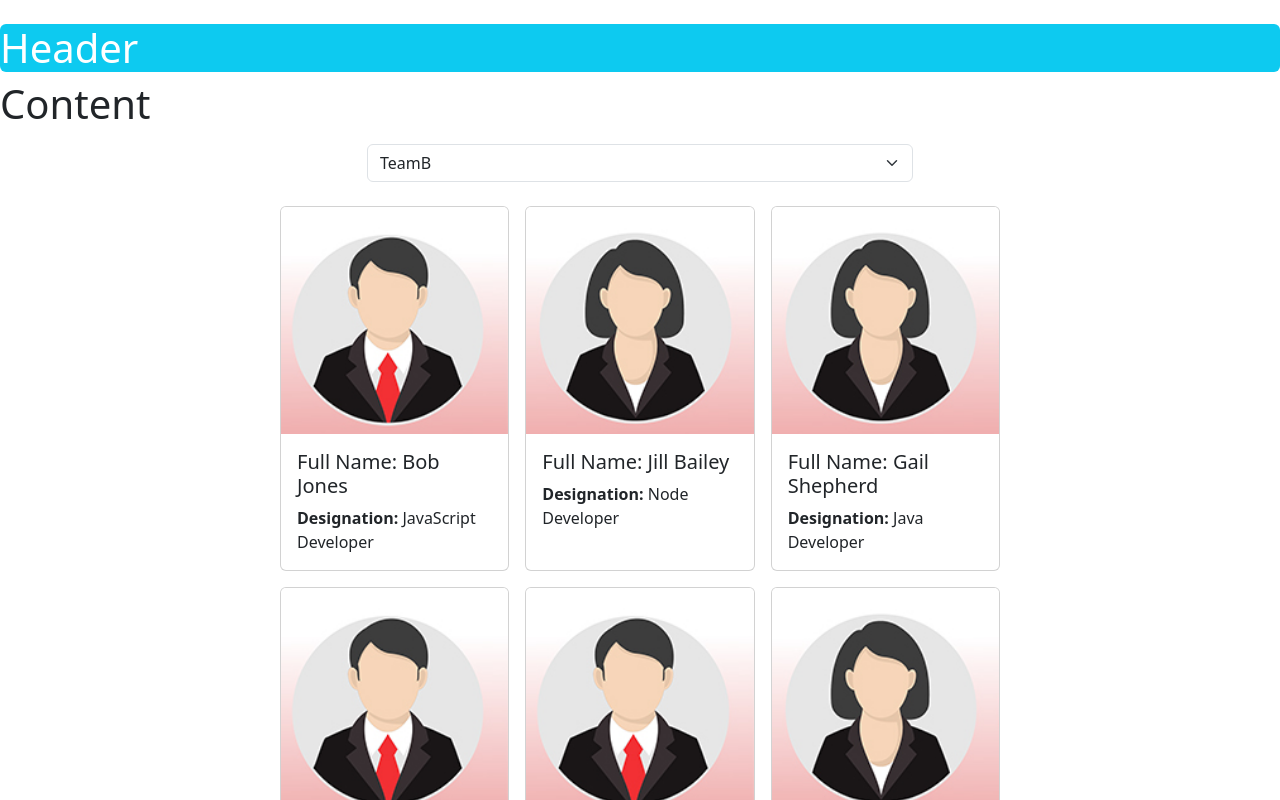
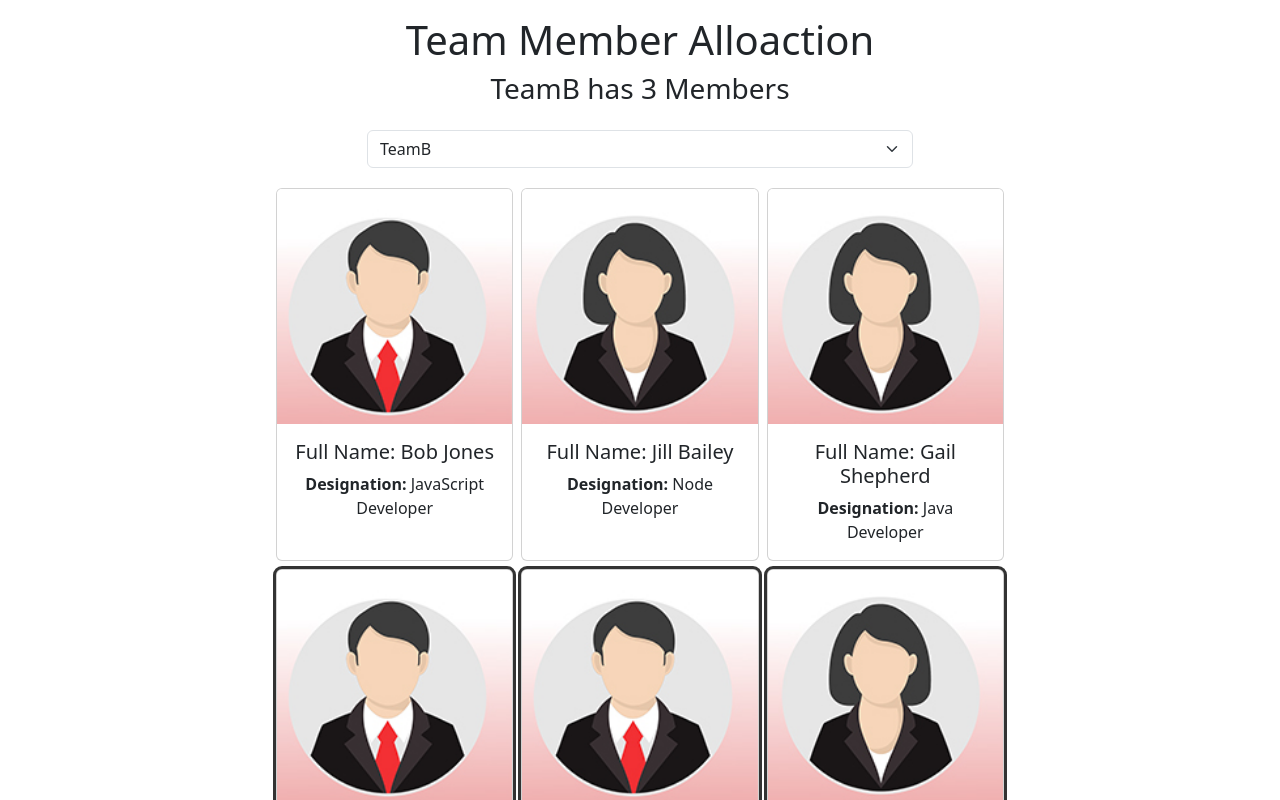
Before and after one commit to mohani-01/teamManager, a React (Create React App) app: page / in a window 1280 px wide. Shown: the top 800 px of the page. Built offline with nearby package versions, Linux system fonts and the light colour scheme.

Commit message:
connect different components together

```diff
--- a/src/App.css
+++ b/src/App.css
@@ -9,7 +9,16 @@ body {
   width: 100%;
 }
 
-
 .card {
+  border: 2px solid blue ;
   margin: 20px 10px;
 }
+
+.standout {
+  /* border-color: green !important; */
+  box-shadow:  rgb(51,51, 51) 0px 0px 0px 3px ;
+}
+
+h1, h2, h3, h4, h5, h6, p {
+  text-align: center ;
+}
--- a/src/App.jsx
+++ b/src/App.jsx
@@ -1,15 +1,120 @@
 import logo from './logo.svg';
 import './App.css';
+import { useState } from 'react';
 import Header from './header';
 import Footer from './footer';
 import Content from './content';
 import Employees from './employees';
+
 function App() {
+  const [selectedTeam, setTeam] = useState("TeamB")
+
+    const [employees, setEmployees] = useState(
+        [
+        {
+        id: 1,
+        fullName: "Bob Jones",
+        designation: "JavaScript Developer",
+        gender: "male",
+        teamName: "TeamA"
+    }, {
+        id: 2,
+        fullName: "Jill Bailey",
+        designation: "Node Developer",
+        gender: "female",
+        teamName: "TeamA"
+    }, {
+        id: 3,
+        fullName: "Gail Shepherd",
+        designation: "Java Developer",
+        gender: "female",
+        teamName: "TeamA"
+    }, {
+        id: 4,
+        fullName: "Nahom Niguse",
+        designation: "React Developer",
+        gender: "male",
+        teamName: "TeamB"
+    }, {
+        id: 5,
+        fullName: "David Henry",
+        designation: "DotNet Developer",
+        gender: "male",
+        teamName: "TeamB"
+    }, {
+        id: 6,
+        fullName: "Sarah Blake",
+        designation: "SQL Server DBA",
+        gender: "female",
+        teamName: "TeamB"
+    }, {
+        id: 7,
+        fullName: "James Bennet",
+        designation: "Angular Developer",
+        gender: "male",
+        teamName: "TeamC"
+    }, {
+        id: 8,
+        fullName: "Jessica Faye",
+        designation: "API Developer",
+        gender: "female",
+        teamName: "TeamC"
+    }, {
+        id: 9,
+        fullName: "Lita Stone",
+        designation: "C++ Developer",
+        gender: "female",
+        teamName: "TeamC"
+    }, {
+        id: 10,
+        fullName: "Daniel Young",
+        designation: "Python Developer",
+        gender: "male",
+        teamName: "TeamD"
+    }, {
+        id: 11,
+        fullName: "Adrian Jacobs",
+        designation: "Vue Developer",
+        gender: "male",
+        teamName: "TeamD"
+    }, {
+        id: 12,
+        fullName: "Devin Monroe",
+        designation: "Graphic Designer",
+        gender: "male",
+        teamName: "TeamD"
+    }]);
+
+    function handleTeamSelectionChange(event) {
+            setTeam(event.target.value)
+    }
+
+    function handleEmpoyeeChange(event) {
+                                                                // check if the employee is the current employee that is click on
+        const transformedEmployees = employees.map((employee) => employee.id === parseInt(event.currentTarget.id) ?
+                                                                                    // check if the employee is under the selected team
+                                                                                    employee.teamName === selectedTeam ?
+                                                                                    // if he/she is change the teamName of the employee to nothing
+                                                                                                {...employee, teamName: ''}
+                                                                                    // if  he/she is not change the teamName of the employee to the current team
+                                                                                                : {...employee, teamName: selectedTeam}:
+                                                                                    // if the click person is note the current employee no change at all
+                                                                                    employee);
+        setEmployees(transformedEmployees)
+    }
+
   return (
     <>
-    <Header/>
-    <Content/>
-    <Employees/>
+    <Header selectedTeam={selectedTeam}
+            teamMemberCount={employees.filter((employee) => employee.teamName === selectedTeam).length}
+            />
+    {/* <Content/> */}
+    <Employees employees={employees}
+              selectedTeam= {selectedTeam}
+              handleEmpoyeeChange={handleEmpoyeeChange}
+              handleTeamSelectionChange={handleTeamSelectionChange}
+
+    />
     <Footer/>
 
     </>
--- a/src/employees.jsx
+++ b/src/employees.jsx
@@ -2,103 +2,7 @@ import { useState  } from "react";
 import femaleProfile from './images/femaleProfile.jpg';
 import maleProfile from './images/maleProfile.jpg';
 
-const Employees = () => {
-    const [selectedTeam, setTeam] = useState("TeamB")
-
-    const [employees, setEmployees] = useState(JSON.parse(localStorage.getItem('employeeList')) || [{
-        id: 1,
-        fullName: "Bob Jones",
-        designation: "JavaScript Developer",
-        gender: "male",
-        teamName: "TeamA"
-    },
-    {
-        id: 2,
-        fullName: "Jill Bailey",
-        designation: "Node Developer",
-        gender: "female",
-        teamName: "TeamA"
-    },
-    {
-        id: 3,
-        fullName: "Gail Shepherd",
-        designation: "Java Developer",
-        gender: "female",
-        teamName: "TeamA"
-    },
-    {
-        id: 4,
-        fullName: "Nahom Niguse",
-        designation: "React Developer",
-        gender: "male",
-        teamName: "TeamB"
-    },
-    {
-        id: 5,
-        fullName: "David Henry",
-        designation: "DotNet Developer",
-        gender: "male",
-        teamName: "TeamB"
-    },
-    {
-        id: 6,
-        fullName: "Sarah Blake",
-        designation: "SQL Server DBA",
-        gender: "female",
-        teamName: "TeamB"
-    },
-    {
-        id: 7,
-        fullName: "James Bennet",
-        designation: "Angular Developer",
-        gender: "male",
-        teamName: "TeamC"
-    },
-    {
-
-        id: 8,
-        fullName: "Jessica Faye",
-        designation: "API Developer",
-        gender: "female",
-        teamName: "TeamC"
-    },
-    {
-
-        id: 9,
-        fullName: "Lita Stone",
-        designation: "C++ Developer",
-        gender: "female",
-        teamName: "TeamC"
-    }, {
-
-        id: 10,
-        fullName: "Daniel Young",
-        designation: "Python Developer",
-        gender: "male",
-        teamName: "TeamD"
-    },
-    {
-
-        id: 11,
-        fullName: "Adrian Jacobs",
-        designation: "Vue Developer",
-        gender: "male",
-        teamName: "TeamD"
-    },
-    {
-
-        id: 12,
-        fullName: "Devin Monroe",
-        designation: "Graphic Designer",
-        gender: "male",
-        teamName: "TeamD"
-    }]);
-
-    function handleTeamSelectionChange(event) {
-        {
-            setTeam(event.target.value)
-        }
-    }
+const Employees = ({handleEmpoyeeChange, handleTeamSelectionChange, employees, selectedTeam}) => {
 
 
     return (
@@ -119,19 +23,10 @@ const Employees = () => {
                 <div className="card-collection">
                 {
                 employees.map((employee) =>  (
-                    <div id={employee.id} className="card m-2" style={{cursor: "pointer"}}>
-                    {( employee.gender === 'male') ? <img src={maleProfile} className="card-img-top"/> : <img src={femaleProfile} className="card-img-top"/>
-                        // (() => {
-                        //     if (employee.gender === 'female') {
-                        //         return (
-                        //             <img src={femaleProfile}  className="img-top"/>
-                        //         )
-                        //     } else {
-                        //         return (
-                        //             <img src={maleProfile} className="card-img-top" />
-                        //         )
-                        //     }
-                        // })()
+
+                    <div id={employee.id} className={( employee.teamName === selectedTeam ? 'card m-1 standout' : 'card m-1')} style={{cursor: "pointer"}} onClick={handleEmpoyeeChange}>
+                    {( employee.gender === 'male') ? <img src={maleProfile} className="card-img-top" alt={employee.fullName } /> : <img src={femaleProfile} className="card-img-top" alt={employee.fullName } />
+
                     }
                     <div className="card-body">
                         <h5 className="card-title">Full Name: {employee.fullName} </h5>
@@ -150,3 +45,15 @@ const Employees = () => {
 }
 
 export default Employees
+
+ // (() => {
+                        //     if (employee.gender === 'female') {
+                        //         return (
+                        //             <img src={femaleProfile}  className="img-top"/>
+                        //         )
+                        //     } else {
+                        //         return (
+                        //             <img src={maleProfile} className="card-img-top" />
+                        //         )
+                        //     }
+                        // })()
--- a/src/footer.jsx
+++ b/src/footer.jsx
@@ -1,9 +1,11 @@
 const Footer = () => {
 
+    const today = new Date();
+    return (
+        <footer className="container">
 
-    return (
-        <footer>
-            <h1>Footer</h1>
+
+            <h6> Team Member Allocation App - { today.getFullYear()} </h6>
         </footer>
     )
 }
--- a/src/header.jsx
+++ b/src/header.jsx
@@ -1,9 +1,15 @@
-const Header = () => {
+const Header = ({selectedTeam, teamMemberCount}) => {
 
 
     return (
-        <header>
-            <h1 className="mt-4 p5 bg-info text-white rounded">Header</h1>
+        <header className='container'>
+            <div className="row justify-content-center mt-3 mb4">
+                <div className="col-8">
+
+                    <h1>Team Member Alloaction</h1>
+                    <h3>{selectedTeam} has {teamMemberCount} Members </h3>
+                </div>
+            </div>
         </header>
     )
 }
```
